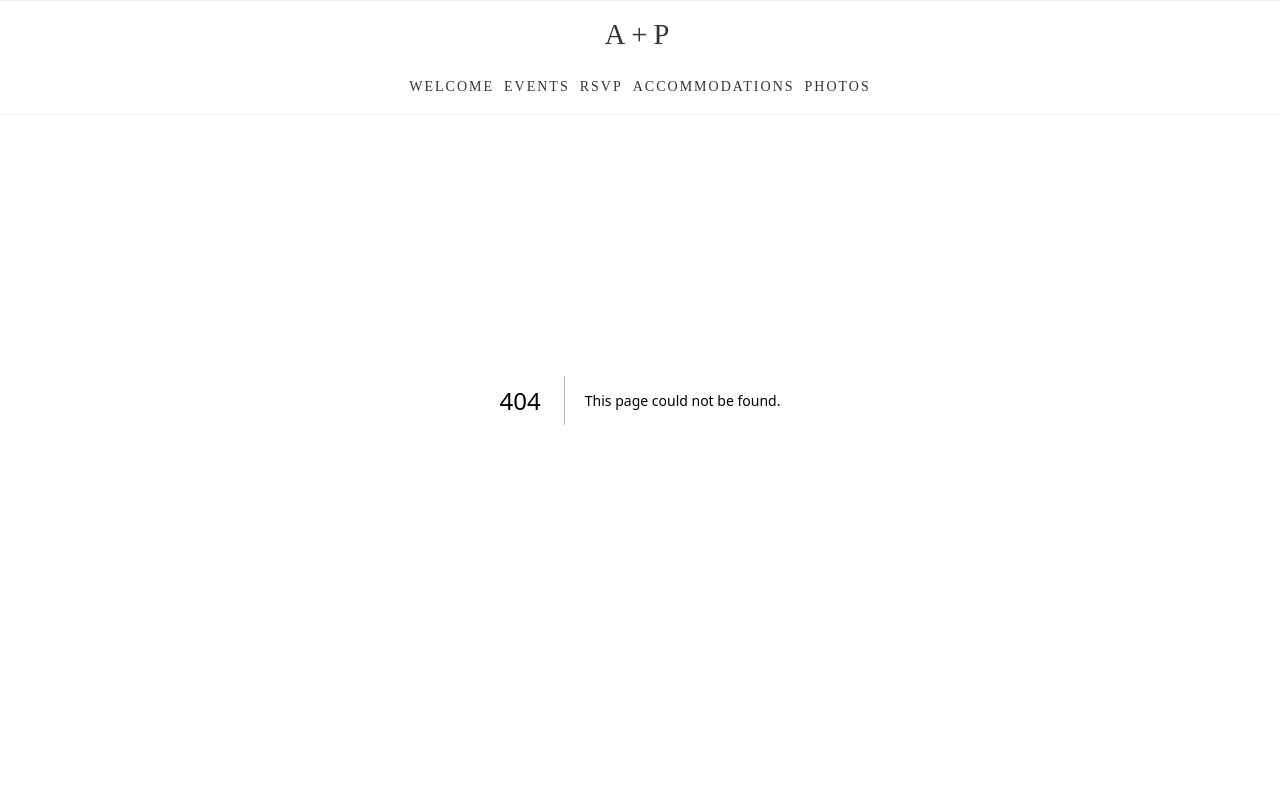
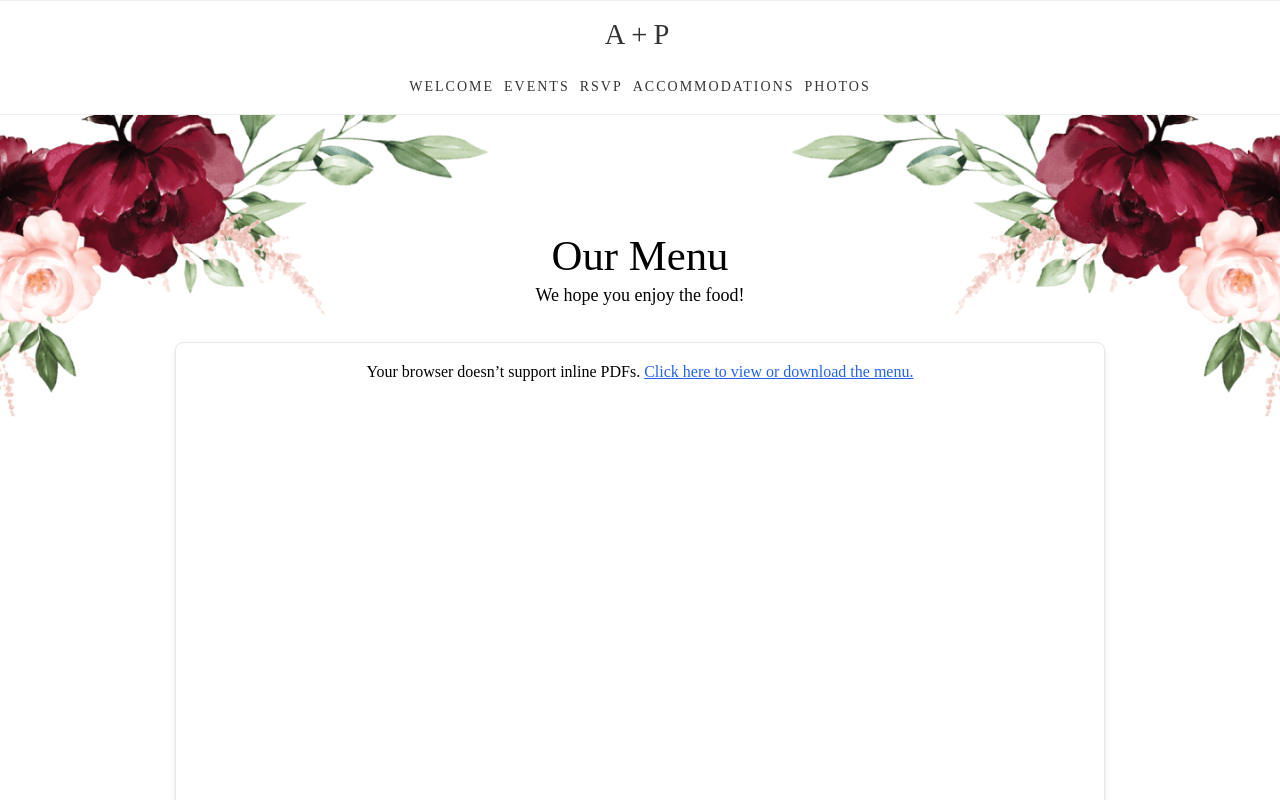
Before and after one commit to Grixsep/wedding-site-next, a Next.js app: page /menu in a window 1280 px wide. Before the commit this address had no page. Shown: the top 800 px of the page. Built offline with nearby package versions, Linux system fonts and the light colour scheme; a web font is replaced by a local one.

Commit message:
embed menu idea

```diff
--- /dev/null
+++ b/src/app/menu/page.tsx
@@ -0,0 +1,82 @@
+"use client";
+
+export default function MenuPage() {
+  return (
+    <>
+      <div className="pt-24 sm:pt-32 md:pt-36 lg:pt-40">
+        {/* Spinner */}
+        <div className="app-spinner-container websiteSpinner" />
+
+        {/* Internal background image */}
+        <style jsx>{`
+          .websiteDecoration--internal {
+            background-image: url("/images/wedding/floral1.png");
+          }
+        `}</style>
+        <div className="websiteDecoration websiteDecoration--internal" />
+
+        {/* Page container */}
+        <div className="app-contrast-color websiteContainer" data-color="">
+          {/* Page content wrapper */}
+          <div
+            className="app-website-page-content websiteFont__body"
+            id="scrollMobile"
+          >
+            <div className="pure-u-1 websites-section">
+              {/* Section header */}
+              <div className="app-website-render-wrapper sectionRender sectionRender__wrapperHeader">
+                <div className="websiteContainerSection">
+                  <h1 className="app-contrast-color websiteFont__headingHero mb20">
+                    Our Menu
+                  </h1>
+                  <div className="websiteFont__hero websiteLinkChilds websiteLinkChilds--underline">
+                    <p>We hope you enjoy the food!</p>
+                  </div>
+                </div>
+              </div>
+
+              {/* Menu Embedded PDF */}
+              <div className="menu-embed-container my-8 border rounded-lg overflow-hidden shadow-md">
+                <object
+                  data="/pdf/Wedding-Menu.pdf"
+                  type="application/pdf"
+                  width="100%"
+                  height="800px"
+                >
+                  <p className="p-4 text-center">
+                    Your browser doesn’t support inline PDFs.{" "}
+                    <a
+                      href="/wedding-menu.pdf"
+                      target="_blank"
+                      rel="noopener noreferrer"
+                      className="text-blue-600 underline"
+                    >
+                      Click here to view or download the menu.
+                    </a>
+                  </p>
+                </object>
+              </div>
+
+              <div
+                className="app-website-event-tracking"
+                data-track-c="Wedding Website"
+                data-track-a="a-show"
+                data-track-l="d-desktop+s-accommodations+o-budget_widget"
+                data-track-v=""
+                data-track-ni="1"
+              />
+            </div>
+          </div>
+        </div>
+
+        {/* Bottom background decoration */}
+        <style jsx>{`
+          .websiteDecoration--bottom {
+            background-image: url("/images/wedding/floral2.png");
+          }
+        `}</style>
+        <div className="websiteDecoration websiteDecoration--bottom" />
+      </div>
+    </>
+  );
+}
```
Also changed, not shown: 1 other file (tests, documents, lock files or other folders).
